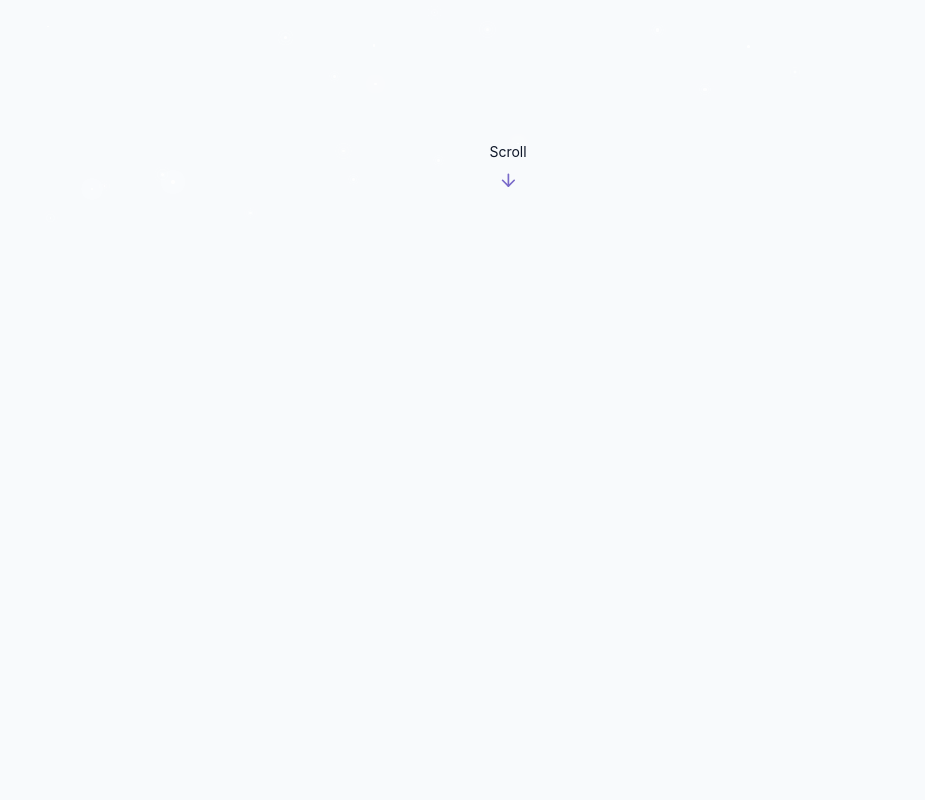
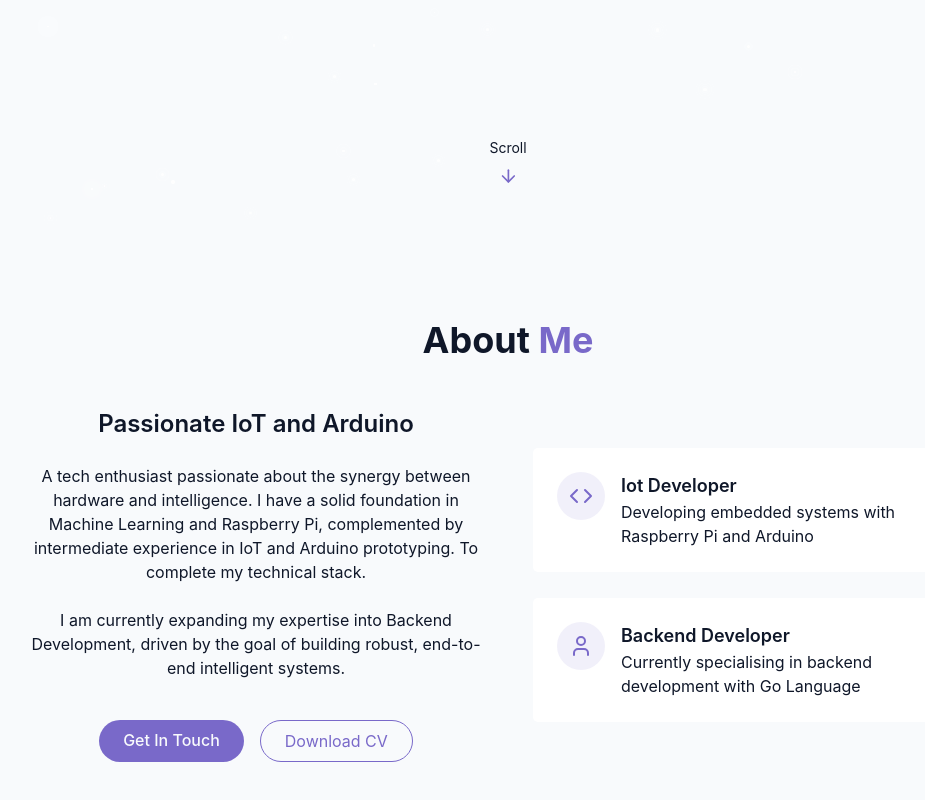
Before and after one commit to Gdankz/Portfolio, a React app: page / in a window 1280 px wide. Shown: the part 576-1376 px from the top of the page, without its empty margins (132-1057 px from the left). Before the commit the page ends 800 px from the top, so only its background shows below. Built offline with nearby package versions, Linux system fonts and the light colour scheme; the HTML template or start-up script is replaced by a standard one.

Commit message:
Add AboutMe Page

```diff
--- /dev/null
+++ b/src/components/AboutMe.tsx
@@ -0,0 +1,68 @@
+import { Briefcase, Code, User } from "lucide-react"
+
+
+export const AboutMe = () => {
+    return <section id="about" className="py-24 px-4 relative">
+        <div className="container mx-auto max-w-5xl">
+            <h2 className="text-3xl md:text-4xl font-bold mb-12 text-center">
+                About <span className="text-primary"> Me</span>
+            </h2>
+
+            <div className="grid grid-cols-1 md:grid-cols-2 gap-12 items-center">
+                <div className="space-y-6">
+                    <h3 className="text-2xl font-semibold">
+                        Passionate IoT and Arduino
+                    </h3>
+
+                    <p className="text-muted-foreground">
+                        A tech enthusiast passionate about the synergy between hardware and intelligence.
+                        I have a solid foundation in Machine Learning and Raspberry Pi,
+                        complemented by intermediate experience in IoT and Arduino prototyping.
+                        To complete my technical stack.</p>
+
+                    <p className="text-muted-foreground">
+                        I am currently expanding my expertise into Backend Development,
+                        driven by the goal of building robust, end-to-end intelligent systems.
+                    </p>
+
+                    <div className="flex felx-col sm:flex-row gap-4 pt-4 justify-center">
+                        <a href="#contact" className="cosmic-button">
+                            Get In Touch
+                        </a>
+                        <a href="" className="px-6 py-2 rounded-full border border-primary text-primary hover:bg-primary/10 transition-colors duration-300">
+                            Download CV
+                        </a>
+                    </div>
+                </div>
+                <div className="grid grid-cols-1 gap-6">
+                    <div className="gradient-border p-6 card-hover">
+                        <div className="flex items-start gap-4">
+                            <div className="p-3 rounded-full bg-primary/10">
+                                <Code className="h-6 w-6 text-primary" />
+                            </div>
+                            <div className="text-left">
+                                <h4 className="font-semibold text-lg">Iot Developer</h4>
+                                <p className="text-muted-foreground">
+                                    Developing embedded systems with Raspberry Pi and Arduino
+                                </p>
+                            </div>
+                        </div>
+                    </div>
+                    <div className="gradient-border p-6 card-hover">
+                        <div className="flex items-start gap-4">
+                            <div className="p-3 rounded-full bg-primary/10">
+                                <User className="h-6 w-6 text-primary" />
+                            </div>
+                            <div className="text-left">
+                                <h4 className="font-semibold text-lg">Backend Developer</h4>
+                                <p className="text-muted-foreground">
+                                    Currently specialising in backend development with Go Language
+                                </p>
+                            </div>
+                        </div>
+                    </div>
+                </div>
+            </div>
+        </div>
+    </section>
+}
--- a/src/pages/Home.tsx
+++ b/src/pages/Home.tsx
@@ -2,6 +2,7 @@ import { ThemeToggle } from "../components/ThemeToggle"
 import { StarBackground } from "../components/StarBackground"
 import { Navbar } from "../components/Navbar"
 import { HeroSection } from "../components/HeroSection"
+import { AboutMe } from "../components/AboutMe"
 
 export const Home = () => {
     return (
@@ -22,6 +23,7 @@ export const Home = () => {
             {/* Main Content */}
             <main>
                 <HeroSection />
+                <AboutMe />
             </main>
 
             {/* Footer */}
```
